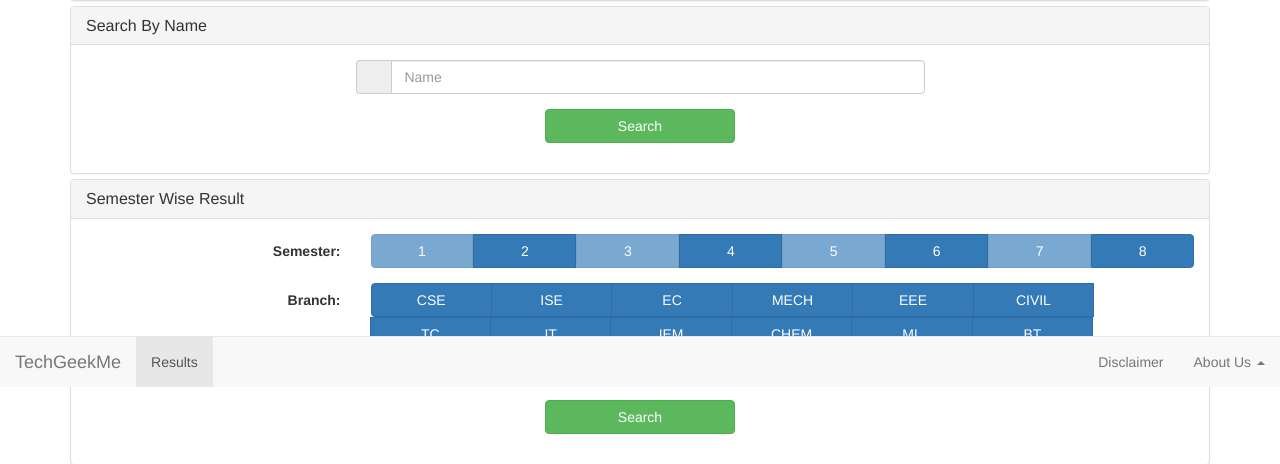
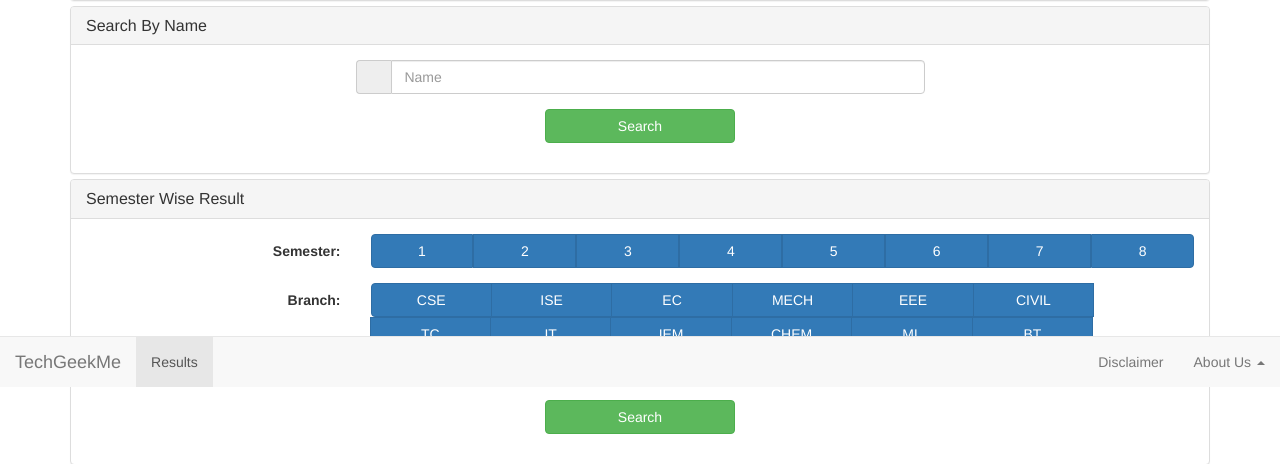
Before and after one commit to TechGeekMe/MSRIT-Results, a Django app: page / in a window 1280 px wide. Shown: the part 413-877 px from the top of the page. Run offline with Django 3.2, Linux system fonts and the light colour scheme; some libraries are stand-ins or nearby versions; some web fonts are replaced.

Commit message:
Enabled previous sem results

```diff
--- a/results_app/templates/results_app/index.html
+++ b/results_app/templates/results_app/index.html
@@ -62,25 +62,25 @@
                         <div class="col-sm-9">
 
                         <div class="btn-group btn-group-justified" data-toggle="buttons" id="semesters">
-                            <label class="btn btn-primary disabled">
+                            <label class="btn btn-primary">
                                 <input type="radio" name="semester" required value="1" />1
                             </label>
                             <label class="btn btn-primary ">
                                 <input type="radio" name="semester" value="2" />2
                             </label>
-                            <label class="btn btn-primary disabled">
+                            <label class="btn btn-primary">
                                 <input type="radio" name="semester" value="3" />3
                             </label>
                             <label class="btn btn-primary">
                                 <input type="radio" name="semester" value="4" />4
                             </label>
-                            <label class="btn btn-primary disabled">
+                            <label class="btn btn-primary">
                                 <input type="radio" name="semester" value="5" />5
                             </label>
                             <label class="btn btn-primary">
                                 <input type="radio" name="semester" value="6" />6
                             </label>
-                            <label class="btn btn-primary disabled">
+                            <label class="btn btn-primary">
                                 <input type="radio" name="semester" value="7" />7
                             </label>
                             <label class="btn btn-primary">
```
